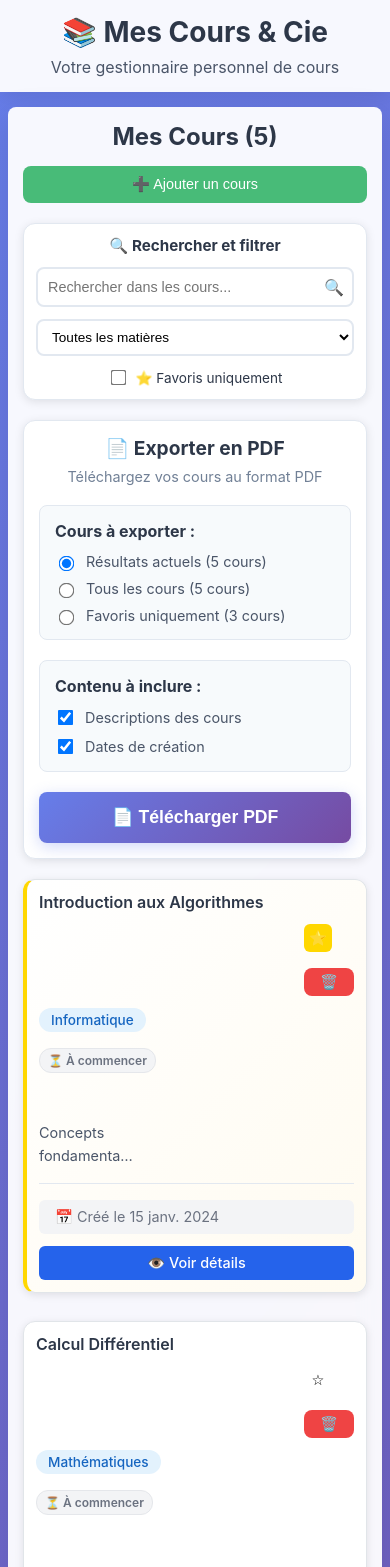
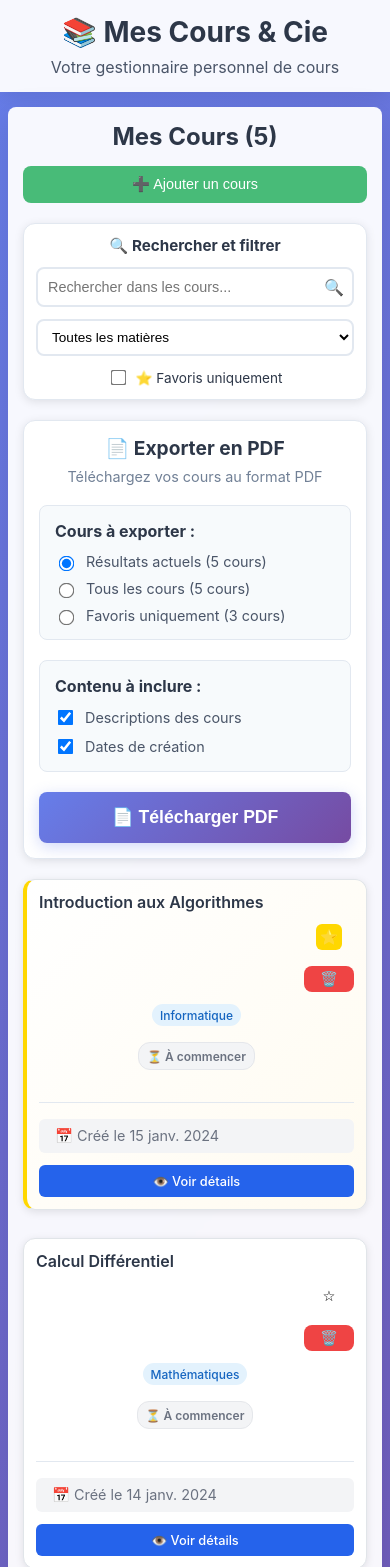
Before and after one commit to Poca23/Mes-Cours-Cie, a React (Create React App) app: page / in a window 390 px wide. Shown: the top 1567 px of the page. Built offline with nearby package versions, Linux system fonts and the light colour scheme.

Commit message:
Mise à jour des fichiers de manifeste et de styles pour refléter les nouvelles versions des fichiers CSS et JS, et suppression de la section de description dans le composant CourseCard.

```diff
--- a/src/components/CourseCard.css
+++ b/src/components/CourseCard.css
@@ -9,7 +9,8 @@
   transition: all 0.3s ease;
   display: flex;
   flex-direction: column;
-  min-height: 200px;
+  min-height: 160px;
+  justify-content: space-between; /* Répartition équilibrée */
 }
 
 .course-card:hover {
@@ -26,8 +27,10 @@
    HEADER SECTION
    ========================= */
 .course-header {
-  margin-bottom: 16px;
-  flex-shrink: 0;
+  flex: 1;
+  display: flex;
+  flex-direction: column;
+  justify-content: flex-start;
 }
 
 /* Ligne titre + actions */
@@ -35,7 +38,8 @@
   display: flex;
   justify-content: space-between;
   align-items: flex-start;
-  margin-bottom: 12px;
+  margin-bottom: 16px; /* Espacement constant */
+  min-height: 32px; /* Hauteur minimale pour alignement */
 }
 
 .course-title {
@@ -47,13 +51,16 @@
   word-break: break-word;
   flex: 1;
   margin-right: 16px;
+  display: flex;
+  align-items: flex-start; /* Alignement vertical */
 }
 
 /* Actions à côté du titre */
 .course-actions {
   display: flex;
-  gap: 4px;
+  gap: 6px;
   flex-shrink: 0;
+  align-items: center; /* Centrage vertical */
 }
 
 .btn-favorite, .btn-delete {
@@ -64,8 +71,8 @@
   padding: 6px;
   border-radius: 6px;
   transition: all 0.2s ease;
-  width: 18px;
-  height: 18px;
+  width: 32px;
+  height: 32px;
   display: flex;
   align-items: center;
   justify-content: center;
@@ -89,50 +96,35 @@
 .course-meta {
   display: flex;
   flex-direction: row;
-  gap: 8px;
-  align-items: flex-start;
+  gap: 12px;
+  align-items: center; /* Alignement horizontal parfait */
   flex-wrap: wrap;
+  margin-bottom: 8px; /* Espacement sous les badges */
 }
 
 .subject-tag {
   background: #e3f2fd;
   color: #1565c0;
-  padding: 4px 12px;
+  padding: 6px 12px;
   border-radius: 20px;
   font-size: 0.85rem;
   font-weight: 500;
-  width: fit-content;
+  white-space: nowrap;
   flex-shrink: 0;
+  height: 28px; /* Hauteur fixe pour alignement */
+  display: flex;
+  align-items: center;
+  box-sizing: border-box;
 }
 
-/* Badge de progression - largeur du contenu uniquement */
+/* Badge de progression - hauteur identique au subject-tag */
 .course-meta .progress-badge {
-  width: fit-content;
+  height: 28px; /* Même hauteur que subject-tag */
+  display: flex;
+  align-items: center;
   flex-shrink: 0;
-  /*display: inline-flex;*/
-  align-items: center;
   white-space: nowrap;
-}
-
-/* =========================
-   BODY SECTION
-   ========================= */
-.course-body {
-  width: 100px;
-  flex: 1;
-  margin-bottom: 16px;
-}
-
-.course-description {
-  color: #4a5568;
-  line-height: 1.6;
-  margin: 0;
-  font-size: 0.95rem;
-  overflow: hidden;
-  display: -webkit-box;
-  -webkit-line-clamp: 3;
-  line-clamp: 3;
-  -webkit-box-orient: vertical;
+  box-sizing: border-box;
 }
 
 /* =========================
@@ -145,6 +137,8 @@
   justify-content: space-between;
   align-items: center;
   flex-shrink: 0;
+  margin-top: auto; /* Force le footer en bas */
+  min-height: 40px; /* Hauteur minimale pour alignement */
 }
 
 .course-date {
@@ -152,7 +146,8 @@
   font-size: 0.85rem;
   display: flex;
   align-items: center;
-  gap: 4px;
+  gap: 6px;
+  flex: 1;
 }
 
 .btn-view-details {
@@ -167,6 +162,9 @@
   display: flex;
   align-items: center;
   gap: 6px;
+  height: 36px; /* Hauteur fixe */
+  box-sizing: border-box;
+  flex-shrink: 0;
 }
 
 .btn-view-details:hover {
@@ -182,7 +180,7 @@
 @media (max-width: 768px) {
   .course-card {
     padding: 16px;
-    min-height: 180px;
+    min-height: 140px;
   }
 
   .course-title {
@@ -191,26 +189,38 @@
   }
 
   .btn-favorite, .btn-delete {
-    width: 30px;
-    height: 30px;
+    width: 28px;
+    height: 28px;
     font-size: 1rem;
+  }
+
+  .course-meta {
+    gap: 8px;
+  }
+
+  .subject-tag,
+  .progress-badge {
+    height: 24px;
+    font-size: 0.8rem;
   }
 
   .course-footer {
     flex-direction: column;
     gap: 12px;
     align-items: stretch;
+    text-align: center;
   }
 
   .btn-view-details {
-    text-align: center;
     justify-content: center;
+    width: 100%;
   }
 }
 
 @media (max-width: 480px) {
   .course-card {
     padding: 12px;
+    min-height: 120px;
   }
 
   .course-title {
@@ -218,21 +228,36 @@
     margin-right: 8px;
   }
 
-  .course-meta {
-    flex-direction: row;
-    gap: 6px;
+  .title-actions-row {
+    margin-bottom: 12px;
+    min-height: 28px;
   }
 
-  .course-description {
-    -webkit-line-clamp: 2;
-    line-clamp: 2;
+  .course-meta {
+    gap: 6px;
+    margin-bottom: 6px;
+  }
+
+  .btn-favorite, .btn-delete {
+    width: 26px;
+    height: 26px;
     font-size: 0.9rem;
   }
 
-  .btn-favorite, .btn-delete {
-    width: 28px;
-    height: 28px;
-    font-size: 0.9rem;
-    gap: 2px;
+  .subject-tag,
+  .progress-badge {
+    height: 22px;
+    font-size: 0.75rem;
+    padding: 4px 8px;
+  }
+
+  .course-date {
+    font-size: 0.8rem;
+  }
+
+  .btn-view-details {
+    height: 32px;
+    font-size: 0.8rem;
+    padding: 6px 12px;
   }
 }
--- a/src/components/CourseCard.js
+++ b/src/components/CourseCard.js
@@ -44,11 +44,6 @@ const CourseCard = ({ course, onDelete, onToggleFavorite }) => {
         </div>
       </div>
 
-      {/* Corps avec description */}
-      <div className="course-body">
-        <p className="course-description">{course.description}</p>
-      </div>
-
       {/* Footer avec date et action */}
       <div className="course-footer">
         <small className="course-date">
```
Also changed, not shown: 2 other files (tests, documents, lock files or other folders).
